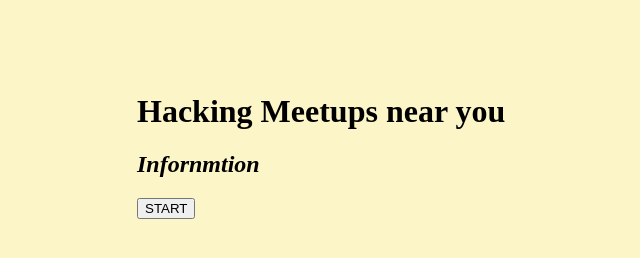
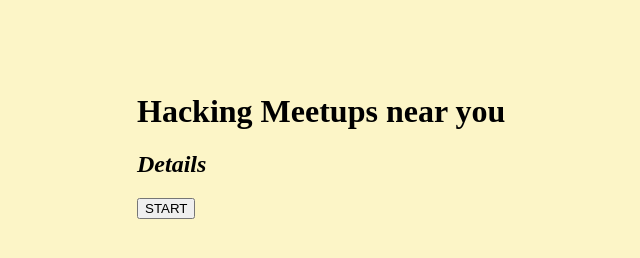
Before and after one commit to PadmajaKondeti/HackingMeetups, a website: page public/index.html in a window 1280 px wide. Shown: the full height of the page, 23-663 px from the left. Drawn offline with nearby package versions, Linux system fonts and the light colour scheme.

Commit message:
Updated index.html

```diff
--- a/public/index.html
+++ b/public/index.html
@@ -9,7 +9,7 @@
 <body>
   <div id="wrapper">
     <h1>Hacking Meetups near you</h1>
-    <h2><i>Infornmtion</i></h2>
+    <h2><i>Details</i></h2>
     <div id="article"></div>
     <div id="notes"></div>
       <button id="startnews">START</button>
```
